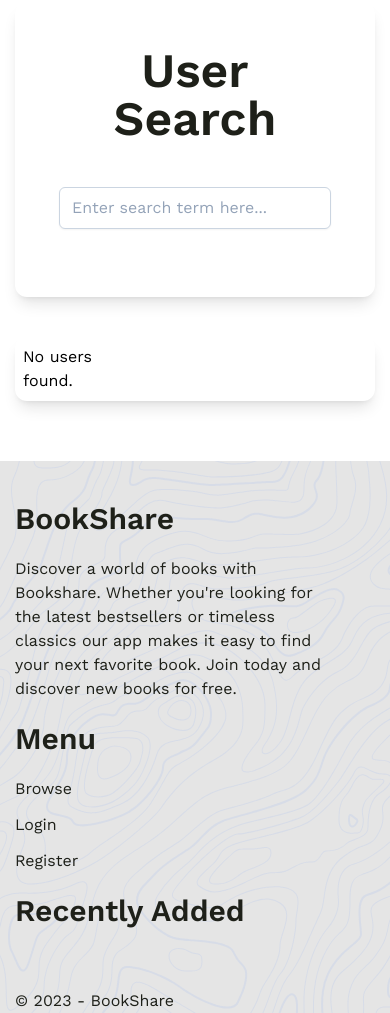
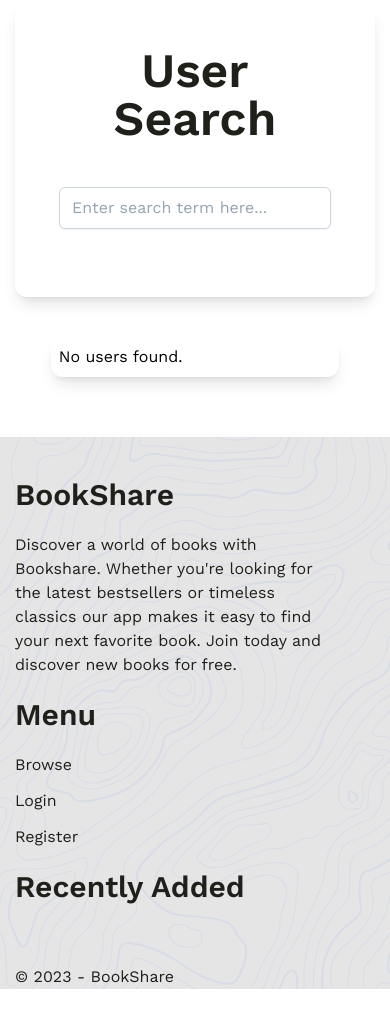
Before and after one commit to Euan-Lang/book_share, a Django app: page /bookShare/search/ in a window 390 px wide. Shown: the part 177-1190 px from the top of the page. After the commit the page ends 1166 px from the top, so only its background shows below. Run offline with Django 3.2, Linux system fonts and the light colour scheme; data that the repository does not hold is empty.

Commit message:
Adjust to shrink column amount when on smaller screen

```diff
--- a/static/css/build.css
+++ b/static/css/build.css
@@ -1278,6 +1278,10 @@ footer {
   grid-template-columns: repeat(3, minmax(0, 1fr));
 }
 
+.grid-cols-2 {
+  grid-template-columns: repeat(2, minmax(0, 1fr));
+}
+
 .grid-rows-4 {
   grid-template-rows: repeat(4, minmax(0, 1fr));
 }
@@ -1820,6 +1824,10 @@ main {
     grid-template-columns: repeat(4, minmax(0, 1fr));
   }
 
+  .sm\:grid-cols-3 {
+    grid-template-columns: repeat(3, minmax(0, 1fr));
+  }
+
   .sm\:flex-row {
     flex-direction: row;
   }
--- a/templates/bookShare/show_users.html
+++ b/templates/bookShare/show_users.html
@@ -14,7 +14,7 @@
 
 
         {% if results %}<br/>
-            <div class="grid grid-cols-3 lg:grid-cols-4 gap-[25px] lg:gap-[50px]">
+            <div class="grid grid-cols-2 sm:grid-cols-3 lg:grid-cols-4 gap-[25px] lg:gap-[50px]">
                 {% for result in results %}
                 <div class="col-span-1">
                     {%if result.user_image %}
--- a/templates/bookShare/user_search.html
+++ b/templates/bookShare/user_search.html
@@ -21,7 +21,7 @@
 
 <div class="flex justify-center items-center w-full">
     <div class="max-w-[800px] lg:w-auto shadow-lg rounded-xl p-2 sm:p-5 lg:p-11 my-5">
-        <div id = "results-container" class="grid grid-cols-3 lg:grid-cols-4 gap-[25px] lg:gap-[50px]">
+        <div id = "results-container" class="grid grid-cols-2 sm:grid-cols-3 lg:grid-cols-4 gap-[25px] lg:gap-[50px]">
             No results found.
         </div>
 {% include "bookShare/components/card_end.html" %}
```
